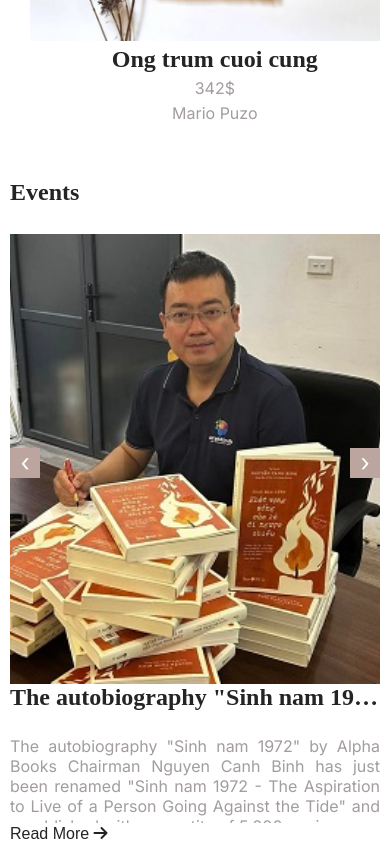
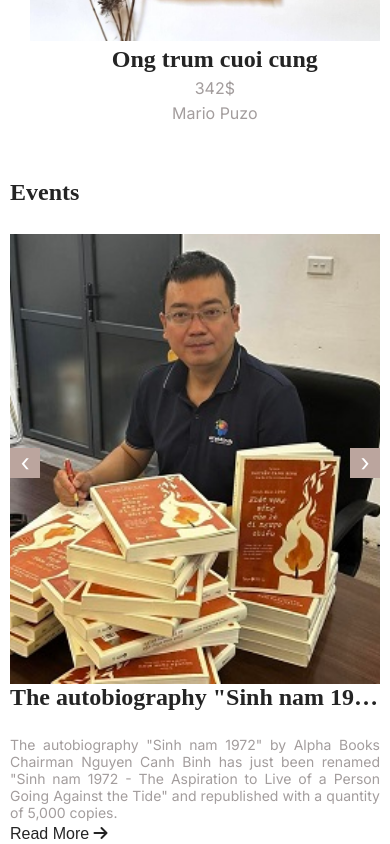
Before and after one commit to tuananh141101/VintageBook, a plain HTML site: page index.html in a window 390 px wide. Shown: the part 2198-3042 px from the top of the page. Drawn offline with Linux system fonts and the light colour scheme; a web font is replaced by a local one.

Commit message:
update mixin breakpoints scss

```diff
--- a/assets/scss/breakpoints/_breakpoints.scss
+++ /dev/null
@@ -1,6 +0,0 @@
-$breakpoints: {
-    "phone": 480px,
-    "tablet-portrait": 768px,
-    "tablet-lanscape": 992px,
-    "laptop": 1200px
-} !default
--- a/assets/scss/main.scss
+++ b/assets/scss/main.scss
@@ -1,5 +1,4 @@
 @import 'responsive/res.scss';
-@import 'breakpoints/breakpoints';
 @import url('https://fonts.googleapis.com/css2?family=Abhaya+Libre:wght@400;500;600;700;800&display=swap');
 // font-family: 'Abhaya Libre', serif;
 @import url('https://fonts.googleapis.com/css2?family=Abhaya+Libre:wght@400;500;600;700;800&family=Inter:wght@200;300;400;500&display=swap');
@@ -26,10 +25,25 @@ button {outline: none;}
 ::-webkit-scrollbar-thumb {background: #888; }
 /* Handle on hover */
 ::-webkit-scrollbar-thumb:hover {background: #555; }
+
 @mixin flex($display,$alignitem,$justifycontent) {
     display: $display;
     align-items: $alignitem;
     justify-content: $justifycontent;
+}
+$breakpoints: (
+    "phone": "max-width:480px",
+    "tablet-portrait": "max-width:768px",
+    "tablet-lanscape": "max-width:992px",
+    "laptop": "max-width:1200px",
+);
+@mixin breakpoint($user-value) {
+    $my-map: map-get($breakpoints, $user-value);
+    @if $my-map {
+        @media (#{$my-map}) {@content}
+    } @else {
+        @error "Breakpoints loi"
+    }
 }
 
 /*----------ROOT----------*/
@@ -452,6 +466,9 @@ $background-color: #BBA59E;
                     width: 100%;
                     height: 55.333%;
                     display: inline-block;
+                    @include breakpoint(phone) {
+                        font-size: 14px;
+                    }
                 }
 
                 button {
```
Also changed, not shown: assets/sass_css/main.css, assets/sass_css/main.min.css.
